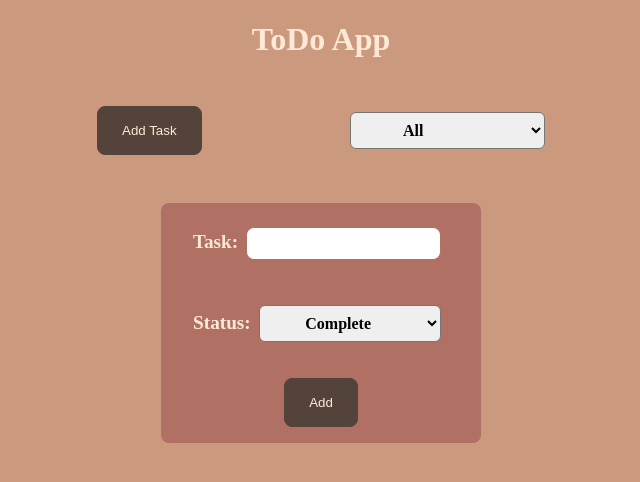
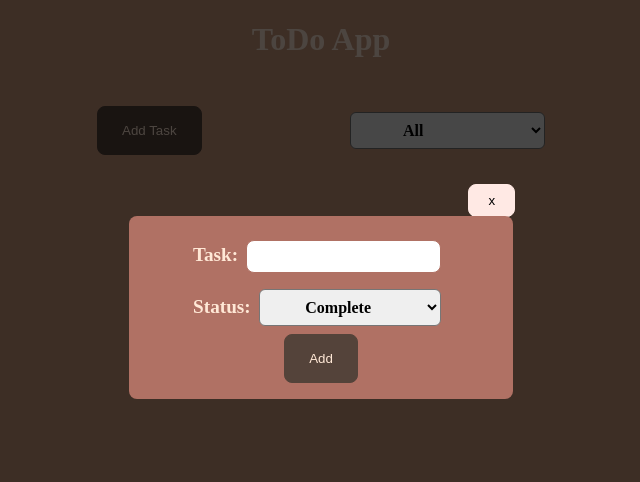
Before and after one commit to sreeyu/todo_list, a React (Create React App) app: page / in a window 1280 px wide. Shown: the top 482 px of the page, without its empty margins (319-959 px from the left). Built offline with nearby package versions, Linux system fonts and the light colour scheme.

Commit message:
Turn the form component into an overlay

```diff
--- a/src/components/TodoForm/TodoForm.jsx
+++ b/src/components/TodoForm/TodoForm.jsx
@@ -4,6 +4,8 @@ import styles from './TodoForm.module.css';
 function TodoForm(){
 
     return(
+       <div className={styles.container}>
+        <button className={styles.cancel}>x</button>
             <form className={styles.form} >
                 <div>
                     <label htmlFor="">Task:</label>
@@ -18,6 +20,7 @@ function TodoForm(){
                 </div>
                 <button>Add</button>
             </form>
+       </div>
     );
 };
 
--- a/src/components/TodoForm/TodoForm.module.css
+++ b/src/components/TodoForm/TodoForm.module.css
@@ -1,7 +1,37 @@
+.container{
+    position: fixed;
+    top: 0;
+    left: 0;
+    width: 100%;
+    height: 100vh;
+    z-index: 10;
+    background-color: rgba(0, 0, 0, 0.7);
+}
+
+.cancel{
+    padding: 0.5rem 1.2rem;
+    border-radius: 0.5rem;
+    background-color: #FFE9E4;
+    border: 1px solid #FFE9E4;
+    position: fixed;
+    top: 23vh;
+    left: 61.5%;
+}
+
+.cancel:hover,
+.cancel:active{
+    background-color: #fdd3c9;
+    border: 1px solid #fdd3c9;
+}
+
 .form{
+    position: fixed;
     background-color: #B07164;
-    max-width: 20rem;
-    min-height: 15rem;
+    top: 25vh;
+    left: 35%;
+    width: 30%;
+    z-index: 100;
+    overflow: hidden;
     margin: 1rem auto;
     border-radius: 0.5rem;
     padding: 1rem;
```
Lines whose indentation alone changed are shown as unchanged.
